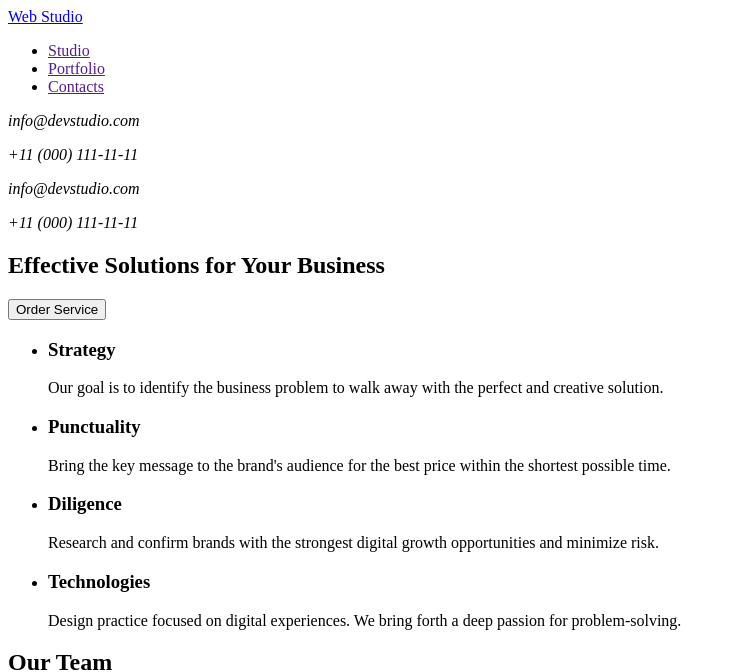
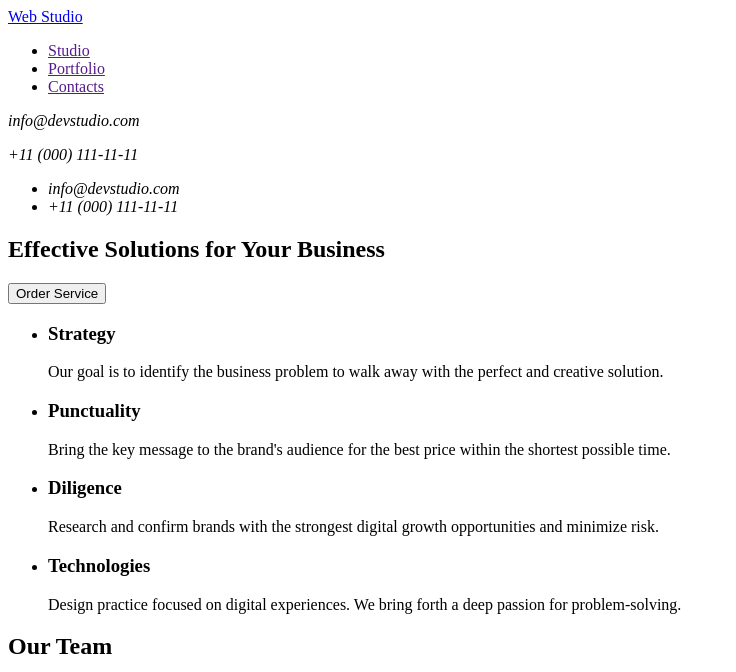
Before and after one commit to Kristina-16-Kaguy/hgoit-markup-hw-01, a plain HTML site: page index.html in a window 1280 px wide. Shown: the top 672 px of the page, without its empty margins (0-736 px from the left). Drawn offline with Linux system fonts and the light colour scheme.

Commit message:
add index file

```diff
--- a/index.html
+++ b/index.html
@@ -20,8 +20,10 @@
             </address>
         </nav>
         <address>
-            <p>info@devstudio.com</p>
-            <p>+11 (000) 111-11-11</p>
+            <ul>
+                <li>info@devstudio.com</li>
+                <li>+11 (000) 111-11-11</li>
+        </ul>
         </address>
     </header>
     <main>
```
